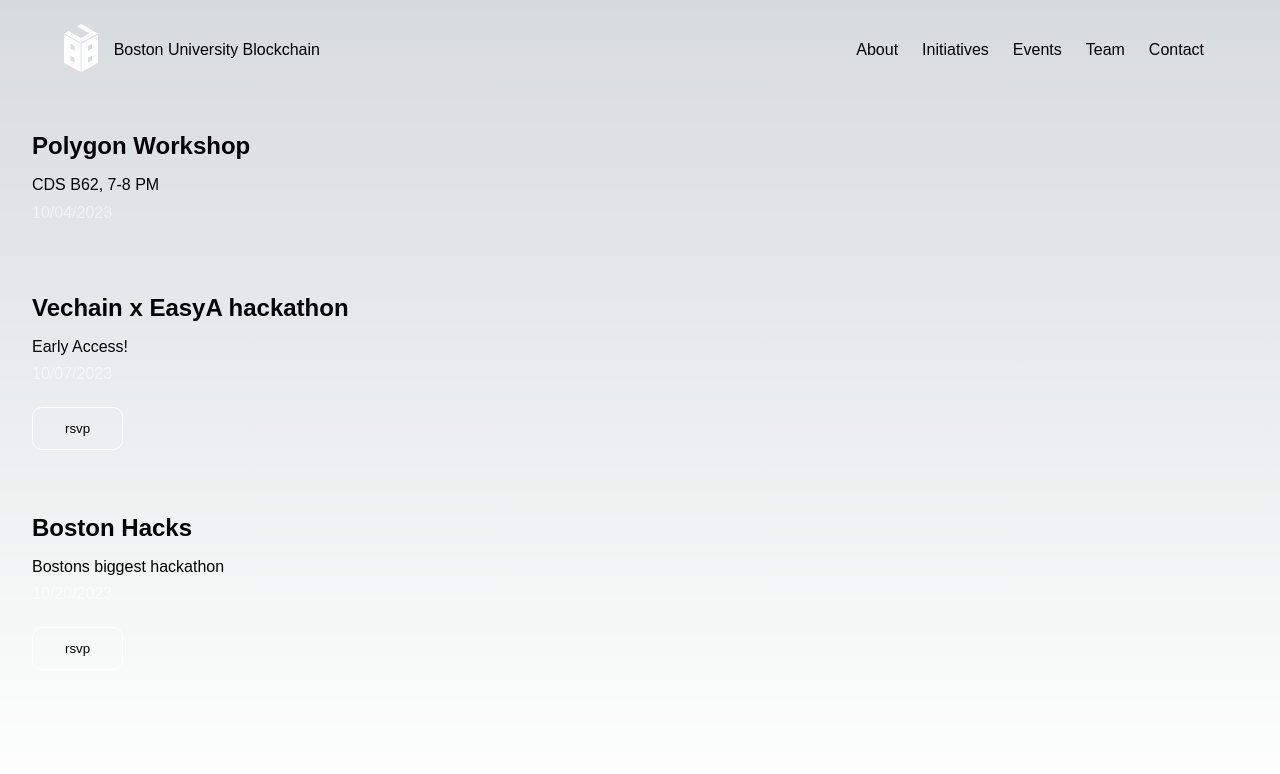
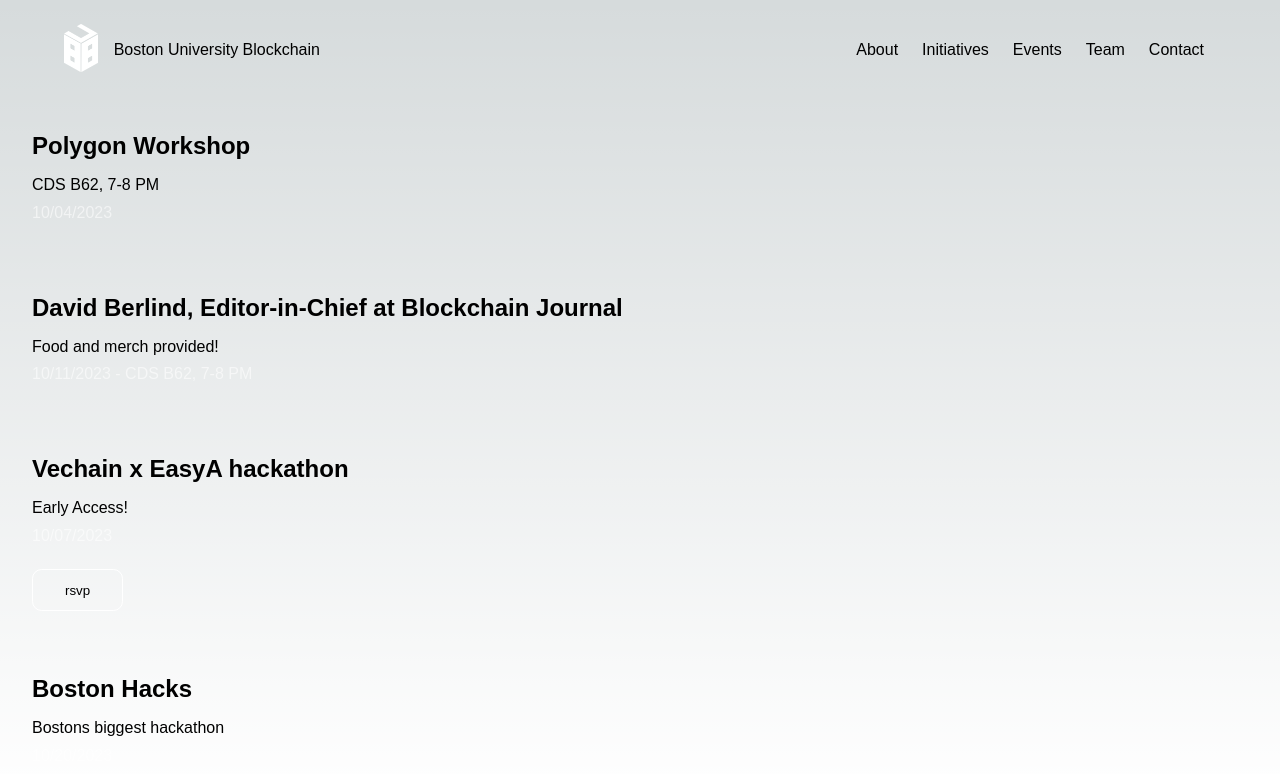
Before and after one commit to bublockchain/bu-blockchain, a Next.js app: page /events in a window 1280 px wide. Shown: the top 774 px of the page. Built offline with nearby package versions, Linux system fonts and the light colour scheme; a web font is replaced by a local one.

Commit message:
update ev

```diff
--- a/pages/events/index.tsx
+++ b/pages/events/index.tsx
@@ -11,6 +11,12 @@
             date: "10/04/2023",
 /*             action: "rsvp",
             link: "" */
+        },
+        {
+            name: "David Berlind, Editor-in-Chief at Blockchain Journal",
+            desc: "Food and merch provided!",
+            date: "10/11/2023 - CDS B62, 7-8 PM",
+
         },
         {
             name: "Vechain x EasyA hackathon",
```
Also changed, not shown: pages/index.tsx (+8 -6 lines).
